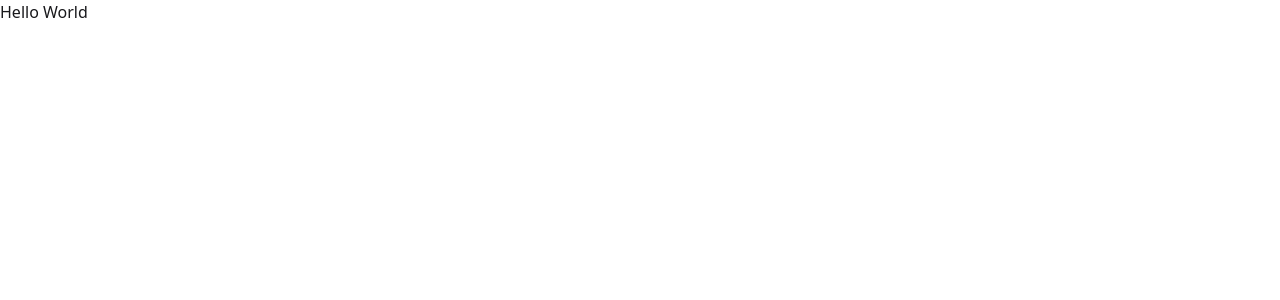
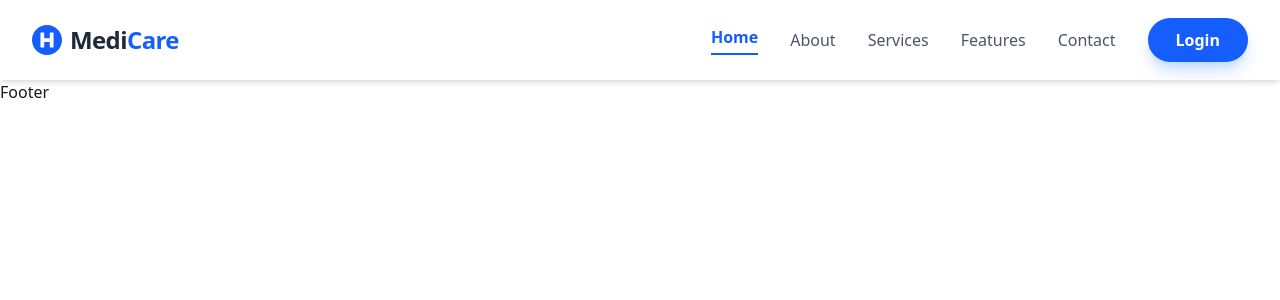
Before and after one commit to mohammademon393/simple-hospital-management-system, a React (Vite) app: page / in a window 1280 px wide. Shown: the top 300 px of the page. Built offline with nearby package versions, Linux system fonts and the light colour scheme.

Commit message:
setup router, design awesome and responsive navbar, install react-icon and react-router-dom

```diff
--- a/package.json
+++ b/package.json
@@ -13,7 +13,9 @@
     "@tailwindcss/vite": "^4.1.18",
     "react": "^19.2.0",
     "react-dom": "^19.2.0",
+    "react-icons": "^5.5.0",
     "react-router": "^7.11.0",
+    "react-router-dom": "^7.11.0",
     "tailwindcss": "^4.1.18"
   },
   "devDependencies": {
--- a/src/Components/Footer.jsx
+++ b/src/Components/Footer.jsx
@@ -3,7 +3,7 @@ import React from 'react';
 const Footer = () => {
     return (
         <div>
-
+            Footer
         </div>
     );
 };
--- a/src/Components/Navbar.jsx
+++ b/src/Components/Navbar.jsx
@@ -1,11 +1,131 @@
-import React from 'react';
+import React, { useState } from "react";
+import { Link, NavLink } from "react-router-dom";
+import { HiMenuAlt3, HiX } from "react-icons/hi"; // Hamburger and Close Icons
+import { FaHospitalSymbol } from "react-icons/fa"; // Logo Icon
 
 const Navbar = () => {
-    return (
-        <div>
+  const [navOpen, setNavOpen] = useState(false);
 
+  // Active Link Style
+  const activeLink = "text-blue-600 font-bold border-b-2 border-blue-600 pb-1";
+  const normalLink =
+    "text-gray-600 hover:text-blue-600 transition duration-300 font-medium";
+
+  return (
+    <nav className="bg-white shadow-md sticky top-0 z-50">
+      <div className="max-w-7xl mx-auto px-4 sm:px-6 lg:px-8">
+        <div className="flex justify-between h-20 items-center">
+          {/* Logo Section */}
+          <Link to="/" className="flex items-center gap-2">
+            <FaHospitalSymbol className="text-blue-600 text-3xl" />
+            <span className="text-2xl font-extrabold text-gray-800 tracking-tight">
+              Medi<span className="text-blue-600">Care</span>
+            </span>
+          </Link>
+
+          {/* Desktop Menu */}
+          <div className="hidden md:flex items-center gap-8">
+            <NavLink
+              to="/"
+              className={({ isActive }) => (isActive ? activeLink : normalLink)}
+            >
+              Home
+            </NavLink>
+            <NavLink
+              to="/about"
+              className={({ isActive }) => (isActive ? activeLink : normalLink)}
+            >
+              About
+            </NavLink>
+            <NavLink
+              to="/services"
+              className={({ isActive }) => (isActive ? activeLink : normalLink)}
+            >
+              Services
+            </NavLink>
+            <NavLink
+              to="/features"
+              className={({ isActive }) => (isActive ? activeLink : normalLink)}
+            >
+              Features
+            </NavLink>
+            <NavLink
+              to="/contact"
+              className={({ isActive }) => (isActive ? activeLink : normalLink)}
+            >
+              Contact
+            </NavLink>
+
+            <Link to="/login">
+              <button className="bg-blue-600 text-white px-7 py-2.5 rounded-full font-semibold hover:bg-blue-700 transition shadow-lg shadow-blue-200">
+                Login
+              </button>
+            </Link>
+          </div>
+
+          {/* Mobile Menu Button */}
+          <div className="md:hidden flex items-center">
+            <button
+              onClick={() => setNavOpen(!navOpen)}
+              className="text-3xl text-gray-700 focus:outline-none"
+            >
+              {navOpen ? <HiX /> : <HiMenuAlt3 />}
+            </button>
+          </div>
         </div>
-    );
+      </div>
+
+      {/* Mobile Sidebar Menu */}
+      <div
+        className={`md:hidden bg-white border-t absolute w-full transition-all duration-300 ease-in-out ${
+          navOpen ? "opacity-100 visible" : "opacity-0 invisible"
+        }`}
+      >
+        <div className="px-4 pt-4 pb-6 space-y-4 flex flex-col">
+          <NavLink
+            onClick={() => setNavOpen(false)}
+            to="/"
+            className={normalLink}
+          >
+            Home
+          </NavLink>
+          <NavLink
+            onClick={() => setNavOpen(false)}
+            to="/about"
+            className={normalLink}
+          >
+            About
+          </NavLink>
+          <NavLink
+            onClick={() => setNavOpen(false)}
+            to="/services"
+            className={normalLink}
+          >
+            Services
+          </NavLink>
+          <NavLink
+            onClick={() => setNavOpen(false)}
+            to="/features"
+            className={normalLink}
+          >
+            Features
+          </NavLink>
+          <NavLink
+            onClick={() => setNavOpen(false)}
+            to="/contact"
+            className={normalLink}
+          >
+            Contact
+          </NavLink>
+          <Link to="/login" onClick={() => setNavOpen(false)}>
+            <button className="w-full bg-blue-600 text-white py-3 rounded-lg font-bold">
+              Login
+            </button>
+          </Link>
+        </div>
+      </div>
+    </nav>
+  );
 };
 
 export default Navbar;
--- a/src/MainLayout/Root.jsx
+++ b/src/MainLayout/Root.jsx
@@ -1,8 +1,14 @@
 import React from 'react';
+import Navbar from '../Components/Navbar';
+import { Outlet } from 'react-router';
+import Footer from '../Components/Footer';
 
 const Root = () => {
     return (
         <div>
+            <Navbar></Navbar>
+            <Outlet></Outlet>
+            <Footer></Footer>
 
         </div>
     );
--- a/src/Pages/Home.jsx
+++ b/src/Pages/Home.jsx
@@ -0,0 +1,11 @@
+import React from 'react';
+
+const Home = () => {
+    return (
+        <div>
+
+        </div>
+    );
+};
+
+export default Home;
--- a/src/main.jsx
+++ b/src/main.jsx
@@ -1,16 +1,23 @@
 import { StrictMode } from 'react'
 import { createRoot } from 'react-dom/client'
 import './index.css'
-import App from './App.jsx'
 import { createBrowserRouter } from "react-router";
 import { RouterProvider } from "react-router/dom";
+import Root from './MainLayout/Root.jsx';
+import Home from './Pages/Home.jsx';
 
 
 
 const router = createBrowserRouter([
   {
     path: "/",
-    element: <div>Hello World</div>,
+    element: <Root></Root>,
+    children: [
+      {
+        index:true,
+        Component: Home,
+      }
+    ]
   },
 ]);
 
```
Also changed, not shown: 1 other file (tests, documents, lock files or other folders).
